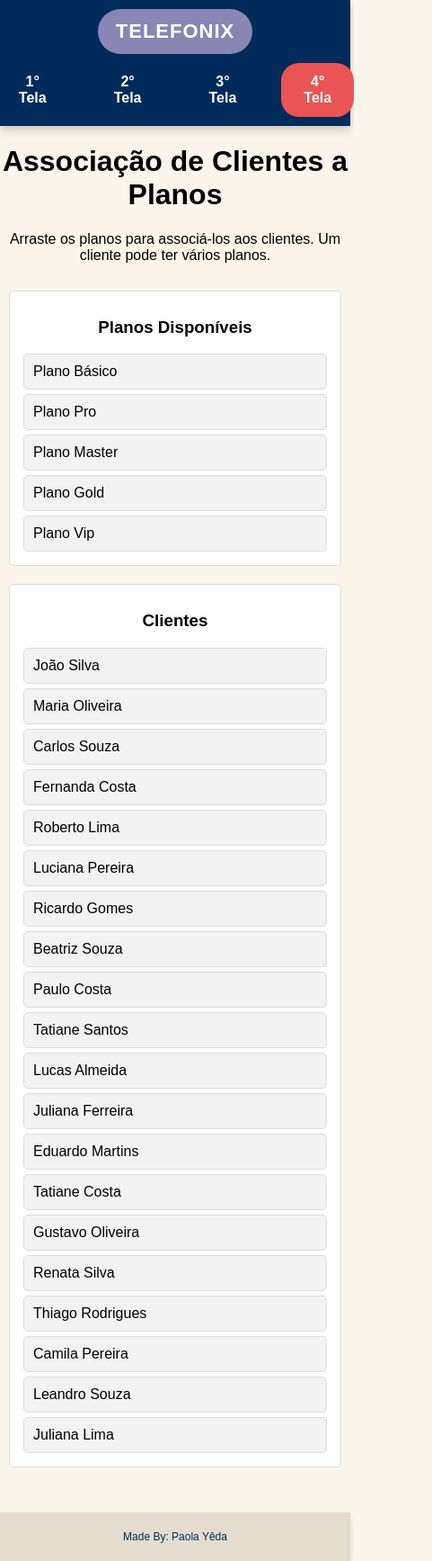
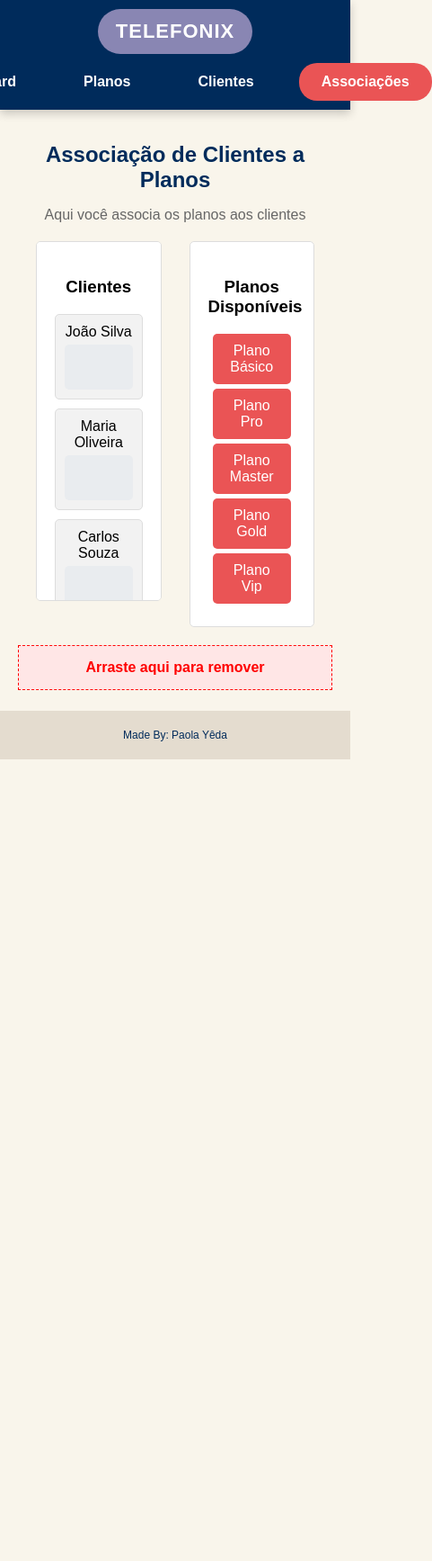
Before and after one commit to pygaudiello/MOBIT, a website: page tela4.html in a window 390 px wide. Shown: the whole page at 90% size, 481 px wide, since content can reach past the window. After the commit the page ends 844 px from the top, so only its background shows below. Drawn offline with Linux system fonts and the light colour scheme.

Commit message:
Tela 4 - Drag and Drop

```diff
--- a/package.json
+++ b/package.json
@@ -1,5 +1,8 @@
 {
   "dependencies": {
     "chart.js": "^4.4.8"
+  },
+  "devDependencies": {
+    "live-server": "^1.2.2"
   }
 }
--- a/tela4.html
+++ b/tela4.html
@@ -3,7 +3,7 @@
 <head>
     <meta charset="UTF-8" />
     <meta name="viewport" content="width=device-width, initial-scale=1.0" />
-    <title>Dashboard Telefonix - Tela 4</title>
+    <title>Dashboard Telefonix - Associações</title>
     <style>
         * {
             box-sizing: border-box;
@@ -26,29 +26,61 @@
             color: white;
             box-shadow: 0 4px 10px rgba(0, 0, 0, 0.2);
         }
-        .navbar-content {
+        .dashboard {
+            text-align: center;
+            padding: 20px;
+        }
+        .drag-container {
             display: flex;
-            flex-direction: column;
+            justify-content: space-between;
+            margin: 20px;
+        }
+        .clientes-list, .planos-list {
+            width: 45%;
+            padding: 20px;
+            border: 1px solid #ddd;
+            background-color: #fff;
+            border-radius: 5px;
+        }
+        .clientes-list .cliente {
+            padding: 10px;
+            border: 1px solid #ddd;
+            margin-bottom: 10px;
+            background-color: #f2f2f2;
+            border-radius: 5px;
+        }
+        .cliente .planos-container {
+            min-height: 50px;
+            padding: 10px;
+            background-color: #e9ecef;
+            border-radius: 5px;
+            margin-top: 5px;
+        }
+        .planos-list .plano, .cliente .plano {
+            padding: 10px;
+            background-color: #EA5455;
+            color: white;
+            border-radius: 5px;
+            margin: 5px;
+            cursor: pointer;
+        }
+        header.navbar {
+            background-color: #002B5B;
+            padding: 10px 0;
+            display: flex;
             align-items: center;
-            width: 100%;
+            justify-content: center;
+            color: white;
+            box-shadow: 0 4px 10px rgba(0, 0, 0, 0.2);
         }
-        .logo {
-            background-color: #8986b3;
-            padding: 12px 20px;
-            border-radius: 25px;
-            font-weight: bold;
-            font-size: 22px;
-            letter-spacing: 1px;
-            text-transform: uppercase;
+        .menu a {
+            text-decoration: none;
+            color: inherit;
         }
         .menu {
             display: flex;
             gap: 25px;
             margin-top: 10px;
-        }
-        .menu a {
-            text-decoration: none;
-            color: inherit;
         }
         .menu button {
             background-color: transparent;
@@ -68,56 +100,61 @@
         .menu button:focus {
             outline: none;
         }
-        .drag-container {
+        .navbar-content {
             display: flex;
-            justify-content: space-between;
-            margin: 20px 0;
-            padding: 10px;
-            flex-wrap: wrap;
+            flex-direction: column;
+            align-items: center;
+            width: 100%;
         }
-        .planos, .clientes {
+        .logo {
+            background-color: #8986b3;
+            padding: 12px 20px;
+            border-radius: 25px;
+            font-weight: bold;
+            font-size: 22px;
+            letter-spacing: 1px;
+            text-transform: uppercase;
+        }
+        .trash {
+            width: 100%;
+            text-align: center;
+            padding: 15px;
+            margin-top: 10px;
+            border: 1px dashed red;
+            background-color: #ffe6e6;
+            color: red;
+            font-weight: bold;
+        }
+        .header {
+            text-align: center;
+            margin-bottom: 20px;
+        }
+        .header h1 {
+            font-size: 24px;
+            color: #002B5B;
+        }
+        .header p {
+            font-size: 16px;
+            color: #666;
+            margin-top: 5px;
+        }
+        .clientes-list {
             width: 45%;
-            padding: 10px;
+            padding: 20px;
             border: 1px solid #ddd;
+            background-color: #fff;
             border-radius: 5px;
-            background-color: #fff;
-            min-height: 200px;
+            max-height: 400px;
             overflow-y: auto;
-        }
-        .planos h3, .clientes h3 {
-            text-align: center;
-        }
-        .item {
-            padding: 10px;
-            margin: 5px;
-            border: 1px solid #ddd;
-            background-color: #f2f2f2;
-            border-radius: 5px;
-            cursor: pointer;
-        }
-        .item.associado {
-            background-color: #EA5455;
-            color: white;
         }
         footer {
             background-color: #E4DCCF;
-            box-shadow: 0 4px 8px rgba(0, 0, 0, 0.1);
             padding: 20px 0;
             text-align: center;
             color: #002B5B;
             font-size: 12px;
             width: 100%;
             margin-top: auto;
-        }
-        /* responsividade */
-        @media (max-width: 768px) {
-            .drag-container {
-                flex-direction: column;
-            }
-            .planos, .clientes {
-                width: 100%;
-                margin-bottom: 20px;
-            }
         }
     </style>
 </head>
@@ -126,104 +163,93 @@
         <div class="navbar-content">
             <div class="logo">Telefonix</div>
             <div class="menu">
-            <button><a href="index.html">1° Tela</a></button>
-            <button><a href="tela2.html">2° Tela</a></button>
-            <button><a href="tela3.html">3° Tela</a></button>
-            <button class="active">4° Tela</button>
+                <button><a href="index.html">Dashboard</a></button>
+                <button><a href="tela2.html">Planos</a></button>
+                <button><a href="tela3.html">Clientes</a></button>
+                <button class="active">Associações</button>
             </div>
         </div>
     </header>
 
     <main class="dashboard">
-    <h1 style="text-align: center;">Associação de Clientes a Planos</h1>
-    <p style="text-align: center;">Arraste os planos para associá-los aos clientes. Um cliente pode ter vários planos.</p>
-
+        <div class="header">
+            <h1>Associação de Clientes a Planos</h1>
+            <p>Aqui você associa os planos aos clientes</p>
+        </div>
         <div class="drag-container">
-        <!-- Listagem de Planos -->
-        <div class="planos" id="planos">
-            <h3>Planos Disponíveis</h3>
-            <div class="item" id="plano1" draggable="true" data-nome="Plano Básico">
-                Plano Básico
+            <div class="clientes-list" id="clientes">
+                <h3>Clientes</h3>
+                <div class="cliente" id="cliente1">João Silva
+                    <div class="planos-container" ondrop="drop(event, this)" ondragover="allowDrop(event)"></div>
                 </div>
-            <div class="item" id="plano2" draggable="true" data-nome="Plano Pro">
-                Plano Pro
+                <div class="cliente" id="cliente2">Maria Oliveira
+                    <div class="planos-container" ondrop="drop(event, this)" ondragover="allowDrop(event)"></div>
                 </div>
-            <div class="item" id="plano3" draggable="true" data-nome="Plano Master">
-                Plano Master
+                <div class="cliente" id="cliente3">Carlos Souza
+                    <div class="planos-container" ondrop="drop(event, this)" ondragover="allowDrop(event)"></div>
                 </div>
-            <div class="item" id="plano4" draggable="true" data-nome="Plano Gold">
-                Plano Gold
+                <div class="cliente" id="cliente4">Fernanda Costa
+                    <div class="planos-container" ondrop="drop(event, this)" ondragover="allowDrop(event)"></div>
                 </div>
-            <div class="item" id="plano5" draggable="true" data-nome="Plano Vip">
-                Plano Vip
+                <div class="cliente" id="cliente5">Roberto Lima
+                    <div class="planos-container" ondrop="drop(event, this)" ondragover="allowDrop(event)"></div>
+                </div>
+                <div class="cliente" id="cliente6">Luciana Pereira
+                    <div class="planos-container" ondrop="drop(event, this)" ondragover="allowDrop(event)"></div>
+                </div>
+                <div class="cliente" id="cliente7">Ricardo Gomes
+                    <div class="planos-container" ondrop="drop(event, this)" ondragover="allowDrop(event)"></div>
+                </div>
+                <div class="cliente" id="cliente8">Beatriz Souza
+                    <div class="planos-container" ondrop="drop(event, this)" ondragover="allowDrop(event)"></div>
+                </div>
+                <div class="cliente" id="cliente9">Paulo Costa
+                    <div class="planos-container" ondrop="drop(event, this)" ondragover="allowDrop(event)"></div>
+                </div>
+                <div class="cliente" id="cliente10">Tatiane Santos
+                    <div class="planos-container" ondrop="drop(event, this)" ondragover="allowDrop(event)"></div>
+                </div>
+                <div class="cliente" id="cliente11">Lucas Almeida
+                    <div class="planos-container" ondrop="drop(event, this)" ondragover="allowDrop(event)"></div>
+                </div>
+                <div class="cliente" id="cliente12">Juliana Ferreira
+                    <div class="planos-container" ondrop="drop(event, this)" ondragover="allowDrop(event)"></div>
+                </div>
+                <div class="cliente" id="cliente13">Eduardo Martins
+                    <div class="planos-container" ondrop="drop(event, this)" ondragover="allowDrop(event)"></div>
+                </div>
+                <div class="cliente" id="cliente14">Tatiane Costa
+                    <div class="planos-container" ondrop="drop(event, this)" ondragover="allowDrop(event)"></div>
+                </div>
+                <div class="cliente" id="cliente15">Gustavo Oliveira
+                    <div class="planos-container" ondrop="drop(event, this)" ondragover="allowDrop(event)"></div>
+                </div>
+                <div class="cliente" id="cliente16">Renata Silva
+                    <div class="planos-container" ondrop="drop(event, this)" ondragover="allowDrop(event)"></div>
+                </div>
+                <div class="cliente" id="cliente17">Thiago Rodrigues
+                    <div class="planos-container" ondrop="drop(event, this)" ondragover="allowDrop(event)"></div>
+                </div>
+                <div class="cliente" id="cliente18">Camila Pereira
+                    <div class="planos-container" ondrop="drop(event, this)" ondragover="allowDrop(event)"></div>
+                </div>
+                <div class="cliente" id="cliente19">Leandro Souza
+                    <div class="planos-container" ondrop="drop(event, this)" ondragover="allowDrop(event)"></div>
+                </div>
+                <div class="cliente" id="cliente20">Juliana Lima
+                    <div class="planos-container" ondrop="drop(event, this)" ondragover="allowDrop(event)"></div>
                 </div>
             </div>
-
-        <!-- Listagem de Clientes -->
-        <div class="clientes" id="clientes">
-            <h3>Clientes</h3>
-            <div class="item" id="cliente1" draggable="true">
-                João Silva
-            </div>
-            <div class="item" id="cliente2" draggable="true">
-                Maria Oliveira
-            </div>
-            <div class="item" id="cliente3" draggable="true">
-                Carlos Souza
-            </div>
-            <div class="item" id="cliente4" draggable="true">
-                Fernanda Costa
-            </div>
-            <div class="item" id="cliente5" draggable="true">
-                Roberto Lima
-            </div>
-            <div class="item" id="cliente6" draggable="true">
-                Luciana Pereira
-            </div>
-            <div class="item" id="cliente7" draggable="true">
-                Ricardo Gomes
-            </div>
-            <div class="item" id="cliente8" draggable="true">
-                Beatriz Souza
-            </div>
-            <div class="item" id="cliente9" draggable="true">
-                Paulo Costa
-            </div>
-            <div class="item" id="cliente10" draggable="true">
-                Tatiane Santos
-            </div>
-            <div class="item" id="cliente11" draggable="true">
-                Lucas Almeida
-            </div>
-            <div class="item" id="cliente12" draggable="true">
-                Juliana Ferreira
-            </div>
-            <div class="item" id="cliente13" draggable="true">
-                Eduardo Martins
-            </div>
-            <div class="item" id="cliente14" draggable="true">
-                Tatiane Costa
-            </div>
-            <div class="item" id="cliente15" draggable="true">
-                Gustavo Oliveira
-            </div>
-            <div class="item" id="cliente16" draggable="true">
-                Renata Silva
-            </div>
-            <div class="item" id="cliente17" draggable="true">
-                Thiago Rodrigues
-            </div>
-            <div class="item" id="cliente18" draggable="true">
-                Camila Pereira
-            </div>
-            <div class="item" id="cliente19" draggable="true">
-                Leandro Souza
-            </div>
-            <div class="item" id="cliente20" draggable="true">
-                Juliana Lima
+            <div class="planos-list">
+                <h3>Planos Disponíveis</h3>
+                <div class="plano" id="plano1" draggable="true" ondragstart="drag(event)">Plano Básico</div>
+                <div class="plano" id="plano2" draggable="true" ondragstart="drag(event)">Plano Pro</div>
+                <div class="plano" id="plano3" draggable="true" ondragstart="drag(event)">Plano Master</div>
+                <div class="plano" id="plano4" draggable="true" ondragstart="drag(event)">Plano Gold</div>
+                <div class="plano" id="plano5" draggable="true" ondragstart="drag(event)">Plano Vip</div>
             </div>
         </div>
-    </div>
+        <div class="trash" ondrop="removePlan(event)" ondragover="allowDrop(event)">Arraste aqui para remover</div>
     </main>
 
     <footer>
@@ -231,53 +257,36 @@
     </footer>
 
     <script>
-    const planos = document.getElementById("planos");
-    const clientes = document.getElementById("clientes");
+        function allowDrop(event) {
+            event.preventDefault();
+        }
 
-    // Função para permitir o arraste dos itens
-    const dragStart = (event) => {
+        function drag(event) {
             event.dataTransfer.setData("text", event.target.id);
-    };
+        }
 
-    // Função para permitir o arraste para os containers
-    const allowDrop = (event) => {
+        function drop(event, target) {
             event.preventDefault();
-    };
+            const planId = event.dataTransfer.getData("text");
+            const originalPlan = document.getElementById(planId);
 
-    // Função para fazer o drop de um item
-    const dropItem = (event, targetContainer) => {
-        event.preventDefault();
-        const itemId = event.dataTransfer.getData("text");
-        const draggedItem = document.getElementById(itemId);
-
-        // Verifica se o item é um plano ou cliente
-        const itemType = draggedItem.id.startsWith("plano") ? "plano" : "cliente";
-
-        if (itemType === "plano") {
-            if (targetContainer === planos) {
-                draggedItem.classList.remove("associado");
-                alert(`${draggedItem.innerText} desassociado do cliente.`);
-            } else {
-                draggedItem.classList.add("associado");
-                alert(`${draggedItem.innerText} associado ao cliente.`);
+            if (originalPlan) {
+                const newPlan = originalPlan.cloneNode(true);
+                newPlan.id = `copy-${planId}-${Date.now()}`; // Evita IDs duplicados
+                newPlan.ondragstart = drag;
+                target.appendChild(newPlan);
             }
         }
 
-        // Adiciona o plano ao cliente, mantendo-o visível na lista
-        targetContainer.appendChild(draggedItem);
-    };
+        function removePlan(event) {
+            event.preventDefault();
+            const planId = event.dataTransfer.getData("text");
+            const planElement = document.getElementById(planId);
 
-    // Adicionando os eventos de drag-and-drop
-    const addDragEvents = () => {
-        const items = document.querySelectorAll(".item");
-        items.forEach((item) => {
-            item.addEventListener("dragstart", dragStart);
-            item.addEventListener("dragover", allowDrop);
-            item.addEventListener("drop", (event) => dropItem(event, event.target.closest(".planos, .clientes")));
-        });
-    };
-
-    addDragEvents();
+            if (planElement && planElement.id.startsWith("copy-")) {
+                planElement.remove();
+            }
+        }
     </script>
 </body>
 </html>
```
Also changed, not shown: index.html (+4 -4 lines), tela2.html (+5 -5 lines), tela3.html (+5 -5 lines), 1 other file. Lines whose indentation alone changed are shown as unchanged.
